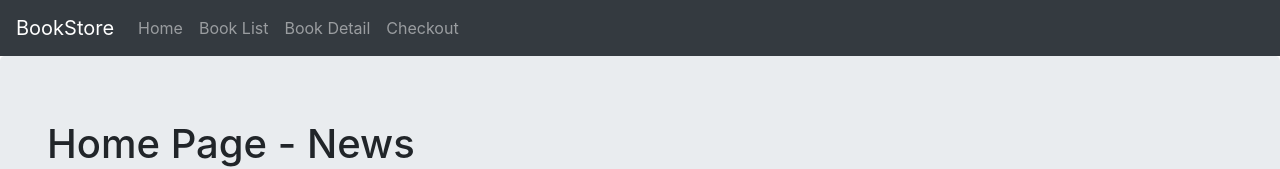
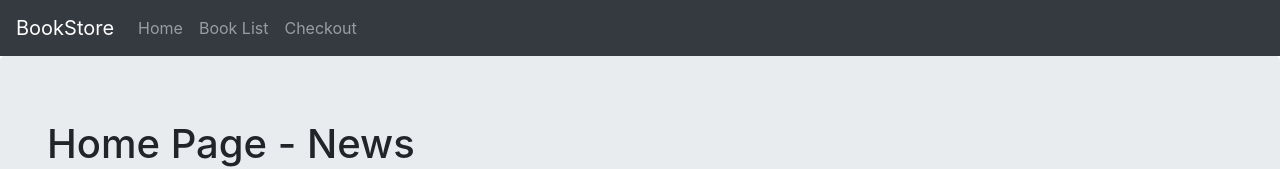
Before and after one commit to CurtisNewbie/BookStoreApp, an Angular app in the folder frontend/frontend/: page / in a window 1280 px wide. Shown: the top 169 px of the page. Built offline with nearby package versions, Linux system fonts and the light colour scheme.

Commit message:
Remove "Book Detail" on navigation bar
The book-detail component should only shown only when the user clicks on a book to see its details. Thus, this option should not be shown on the navigation bar.

```diff
--- a/frontend/frontend/src/app/nav-bar/nav-bar.component.html
+++ b/frontend/frontend/src/app/nav-bar/nav-bar.component.html
@@ -10,9 +10,6 @@
             <a class="nav-link">Book List</a>
         </li>
         <li class="nav-item">
-            <a class="nav-link">Book Detail</a>
-        </li>
-        <li class="nav-item">
             <a class="nav-link">Checkout</a>
         </li>
     </ul>
```
